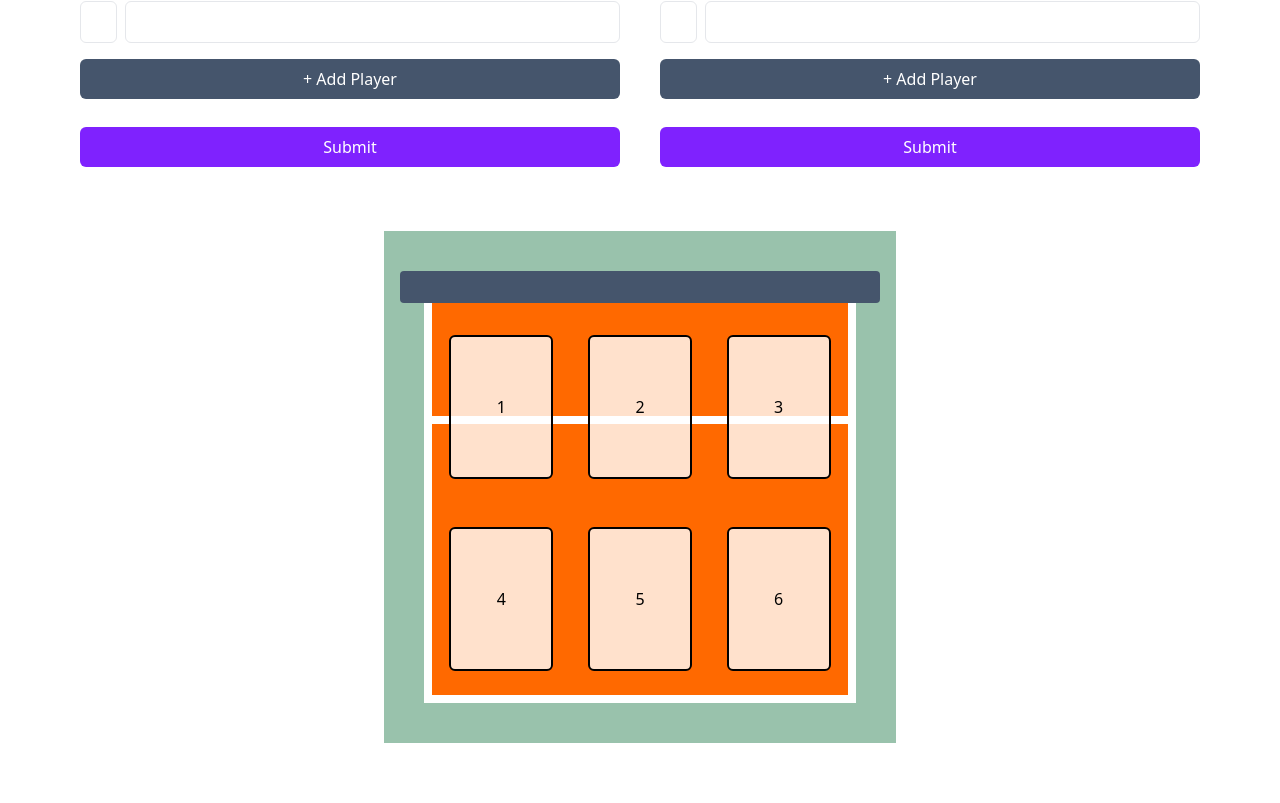
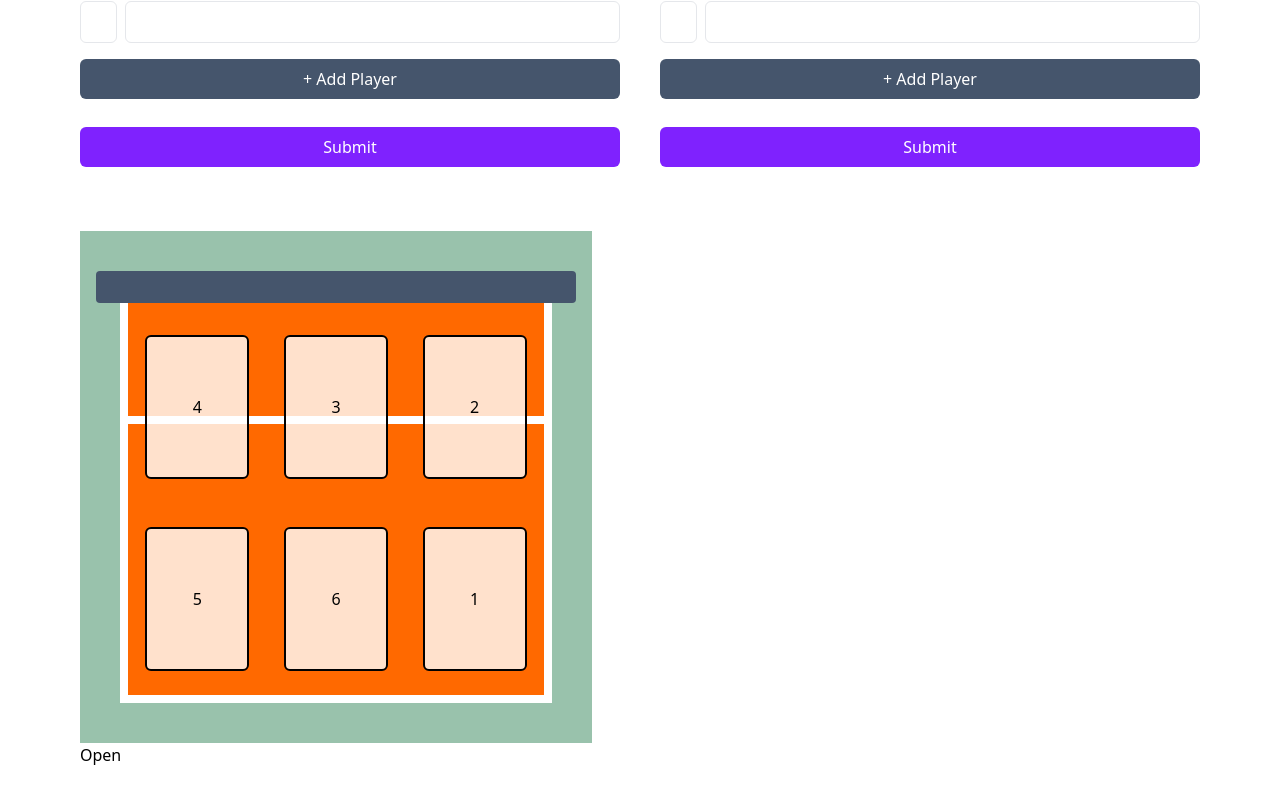
Before and after one commit to jgretton/volleyrotations-tracker, a Next.js app: page / in a window 1280 px wide. Shown: the part 783-1586 px from the top of the page. Built offline with nearby package versions, Linux system fonts and the light colour scheme.

Commit message:
Player select
Basic player select added. Filtered list in dialog to allow user to only
select remaining players.

```diff
--- a/app/components/HalfCourt.tsx
+++ b/app/components/HalfCourt.tsx
@@ -4,12 +4,48 @@ interface HalfCourtProps {
 }
 
 import { useMatchStore } from "@/store";
+import { PLAYER } from "@/types";
+import { useRef, useState } from "react";
+
+const volleyballPostions = [4, 3, 2, 5, 6, 1];
+const initialSelectedPlayers = volleyballPostions.map((position) => ({
+	position,
+	player: {},
+}));
+
+interface SelectedPlayer {
+	position: number;
+	player: Partial<PLAYER>;
+}
 
 export default function HalfCourt({ teamType }: HalfCourtProps) {
 	const players = useMatchStore((state) => state.getTeamPlayers(teamType));
-	const positions = 6;
+
+	const [selectedPlayers, setSelectedPlayers] = useState<SelectedPlayer[]>(
+		initialSelectedPlayers
+	);
+	const [teamPlayers, setTeamPlayers] = useState<PLAYER[]>(players || []);
+	const [selectedPosition, setSelectedPosition] = useState<number | null>(null);
+
+	const dialog = useRef<HTMLDialogElement>(null);
+
+	console.log("this is the team players,", selectedPlayers);
+
+	const handlePlayerSelect = (player: PLAYER, position: number) => {
+		const arrayIndex = selectedPlayers.findIndex(
+			(array) => array.position === position
+		);
+		const selectedPlayersArray = [...selectedPlayers];
+		selectedPlayersArray[arrayIndex].player = player;
+		setSelectedPlayers(selectedPlayersArray);
+
+		dialog.current?.close();
+
+		setSelectedPosition(null);
+	};
 
 	return (
+		<div className="size-full">
 			<div className="w-full aspect-square bg-green-800/40 relative p-10 max-w-lg">
 				{/* net */}
 				<div className="absolute inset-x-4  h-8 bg-slate-600 rounded-sm z-50" />
@@ -18,14 +54,24 @@ export default function HalfCourt({ teamType }: HalfCourtProps) {
 					<div className="absolute h-2 inset-x-0 top-[33%] bg-white" />
 					{/* Content */}
 					<div className="grid grid-cols-3 grid-rows-2 size-full pt-8">
-					{Array.from({ length: positions }, (_, index) => {
+						{selectedPlayers.map((position, index) => {
 							return (
 								<div
 									className="size-full grid place-items-center z-10"
 									key={index}
 								>
-								<button className="border-2 size-3/4 rounded-md bg-white/80 cursor-pointer hover:bg-white transition-colors">
-									{index + 1}
+									<button
+										className="border-2 size-3/4 rounded-md bg-white/80 cursor-pointer hover:bg-white transition-colors"
+										onClick={() => {
+											dialog.current?.showModal();
+											setSelectedPosition(position.position);
+										}}
+									>
+										{position.player.id ? (
+											<span># {position.player.number}</span>
+										) : (
+											position.position
+										)}
 									</button>
 								</div>
 							);
@@ -33,5 +79,36 @@ export default function HalfCourt({ teamType }: HalfCourtProps) {
 					</div>
 				</div>
 			</div>
+
+			<button onClick={() => dialog.current?.showModal()}>Open</button>
+
+			<dialog
+				ref={dialog}
+				className=" max-w-lg m-auto p-20 bg-gray-200 backdrop:bg-gray-800/70"
+			>
+				<ul className="flex flex-col size-full items-center justify-center gap-4">
+					{teamPlayers
+						.filter(
+							(player) =>
+								!selectedPlayers.some(
+									(selectedPlayer) => selectedPlayer.player.id === player.id
+								)
+						)
+						.map((player) => (
+							<li className="" key={player.id}>
+								<button
+									onClick={() => handlePlayerSelect(player, selectedPosition)}
+								>
+									<span className="text-lg font-medium mr-2">
+										{player.number}
+									</span>
+									{player.name}
+								</button>
+							</li>
+						))}
+				</ul>
+				<button onClick={() => dialog.current?.close()}> close</button>
+			</dialog>
+		</div>
 	);
 }
--- a/app/page.tsx
+++ b/app/page.tsx
@@ -16,7 +16,7 @@ export default function Home() {
 				<PlayerList teamType="away" />
 			</div>
 
-			<HalfCourt />
+			<HalfCourt teamType="home" />
 		</div>
 	);
 }
```
Lines whose indentation alone changed are shown as unchanged.
